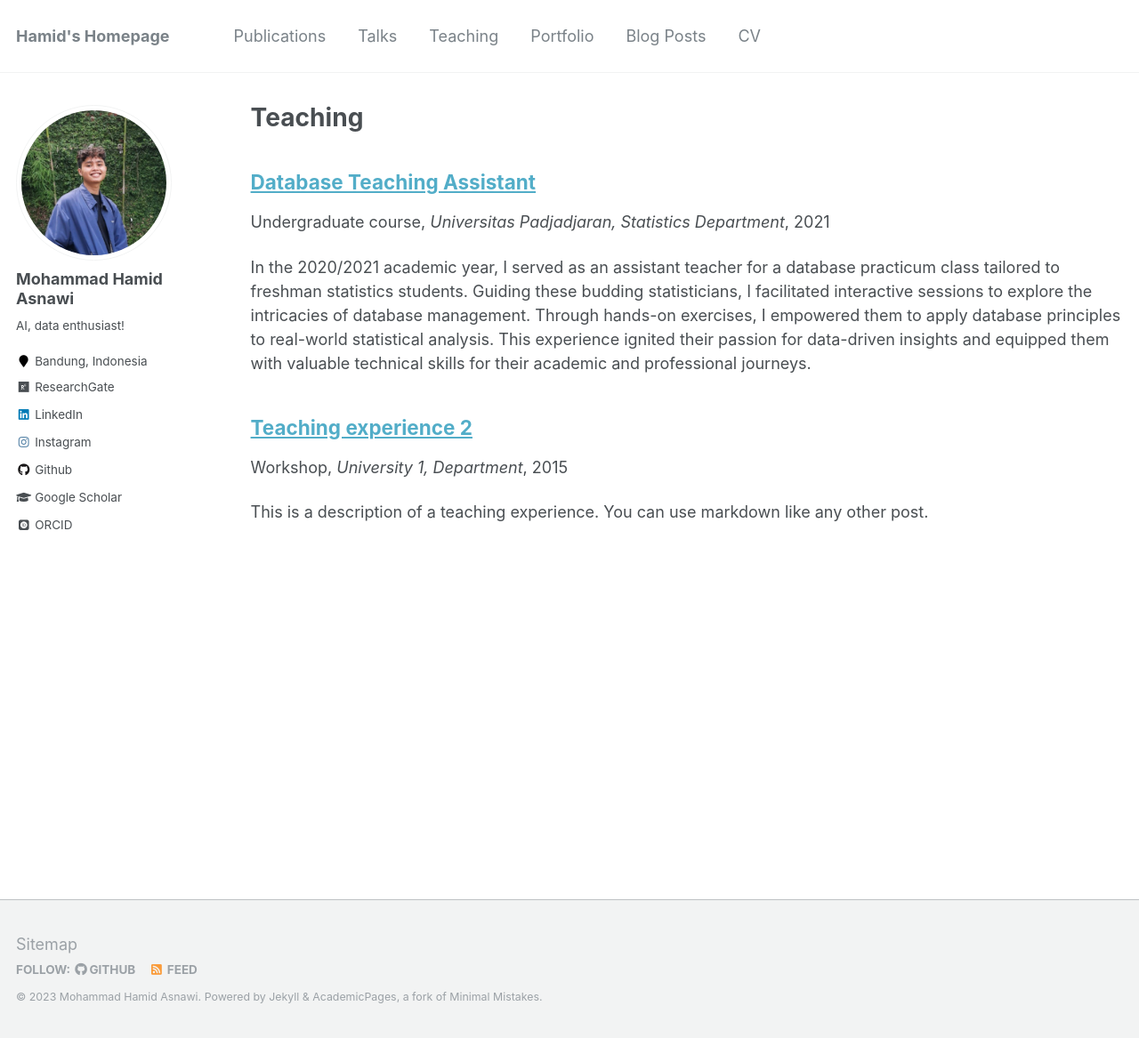
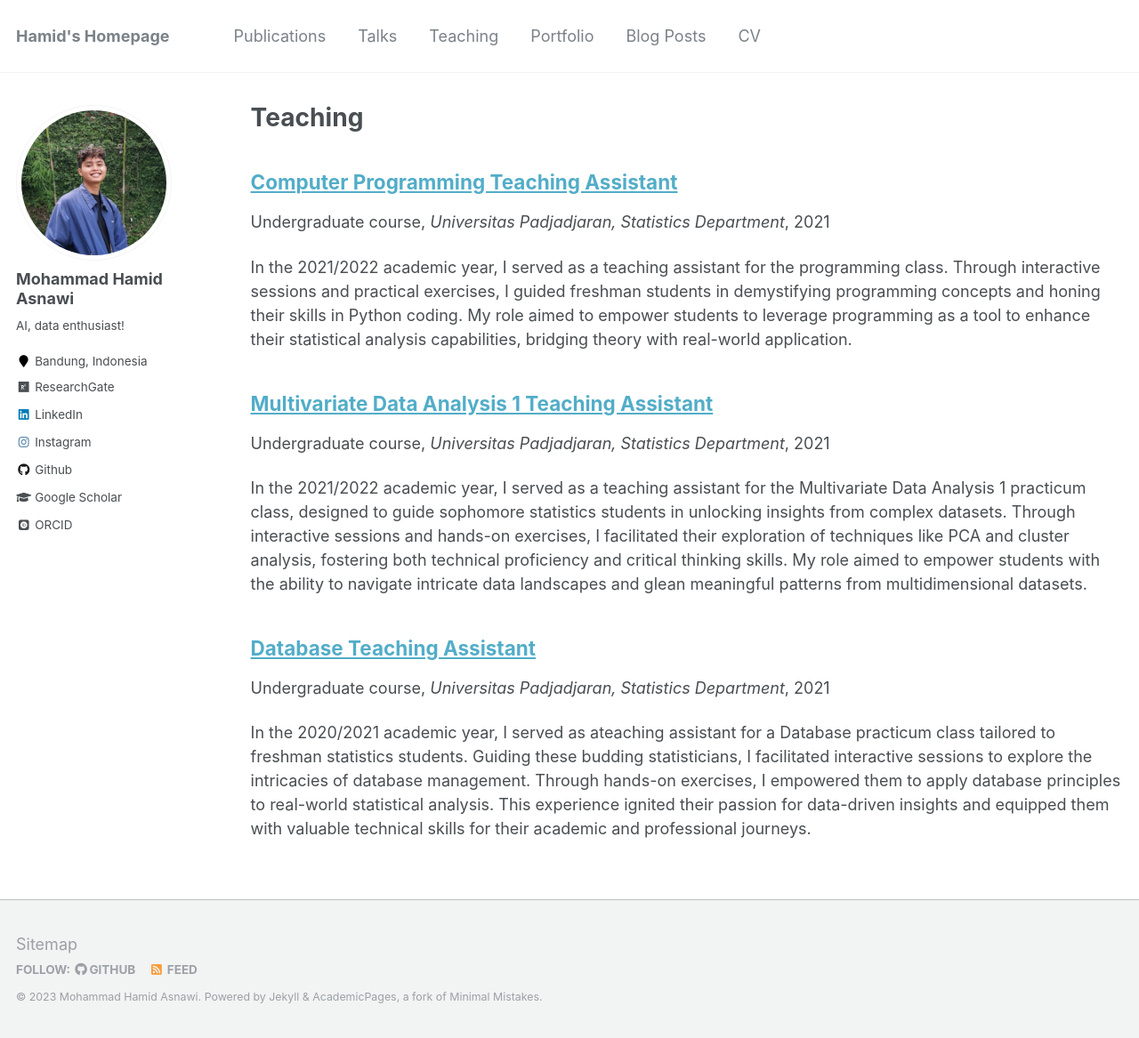
Before and after one commit to mhamidasn/mhamidasn.github.io, a Jekyll site: the page built from _pages/teaching.html, in a window 1280 px wide and 1167 px high. Shown: the whole window at 89% size. Built offline with Jekyll 4.4.1, drawn with Linux system fonts in a browser that asks for light colours; some web fonts are replaced.

Commit message:
Add other teaching ass experience

```diff
--- a/_teaching/2015-spring-teaching-2.md
+++ /dev/null
@@ -1,20 +0,0 @@
----
-title: "Teaching experience 2"
-collection: teaching
-type: "Workshop"
-permalink: /teaching/2015-spring-teaching-1
-venue: "University 1, Department"
-date: 2015-01-01
-location: "City, Country"
----
-
-This is a description of a teaching experience. You can use markdown like any other post.
-
-Heading 1
-======
-
-Heading 2
-======
-
-Heading 3
-======
--- a/_teaching/2021-1-teaching.md
+++ b/_teaching/2021-1-teaching.md
@@ -8,7 +8,7 @@ date: 2021-01-01
 location: "Sumedang, Indonesia"
 ---
 
-In the 2020/2021 academic year, I served as an assistant teacher for a database practicum class tailored to freshman statistics students. Guiding these budding statisticians, I facilitated interactive sessions to explore the intricacies of database management. Through hands-on exercises, I empowered them to apply database principles to real-world statistical analysis. This experience ignited their passion for data-driven insights and equipped them with valuable technical skills for their academic and professional journeys.
+In the 2020/2021 academic year, I served as ateaching assistant for a Database practicum class tailored to freshman statistics students. Guiding these budding statisticians, I facilitated interactive sessions to explore the intricacies of database management. Through hands-on exercises, I empowered them to apply database principles to real-world statistical analysis. This experience ignited their passion for data-driven insights and equipped them with valuable technical skills for their academic and professional journeys.
 
 For your reference, I've attached my certificate for this role.
 
--- /dev/null
+++ b/_teaching/2021-2a-teaching.md
@@ -0,0 +1,17 @@
+---
+title: "Multivariate Data Analysis 1 Teaching Assistant"
+collection: teaching
+type: "Undergraduate course"
+permalink: /teaching/2021-2a-teaching
+venue: "Universitas Padjadjaran, Statistics Department"
+date: 2021-08-01
+location: "Sumedang, Indonesia"
+---
+
+In the 2021/2022 academic year, I served as a teaching assistant for the Multivariate Data Analysis 1 practicum class, designed to guide sophomore statistics students in unlocking insights from complex datasets. Through interactive sessions and hands-on exercises, I facilitated their exploration of techniques like PCA and cluster analysis, fostering both technical proficiency and critical thinking skills. My role aimed to empower students with the ability to navigate intricate data landscapes and glean meaningful patterns from multidimensional datasets.
+
+For your reference, I've attached my certificate for this role.
+
+<p align="center">
+  <img src="../images/Hamid - ADM1.png" alt="Alt text">
+</p>
--- /dev/null
+++ b/_teaching/2021-2b-teaching.md
@@ -0,0 +1,17 @@
+---
+title: "Computer Programming Teaching Assistant"
+collection: teaching
+type: "Undergraduate course"
+permalink: /teaching/2021-2b-teaching
+venue: "Universitas Padjadjaran, Statistics Department"
+date: 2021-08-01
+location: "Sumedang, Indonesia"
+---
+
+In the 2021/2022 academic year, I served as a teaching assistant for the programming class. Through interactive sessions and practical exercises, I guided freshman students in demystifying programming concepts and honing their skills in Python coding. My role aimed to empower students to leverage programming as a tool to enhance their statistical analysis capabilities, bridging theory with real-world application.
+
+For your reference, I've attached my certificate for this role.
+
+<p align="center">
+  <img src="../images/Hamid - Pemkom.png" alt="Alt text">
+</p>
```
